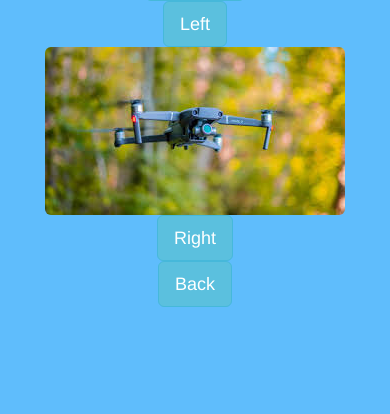
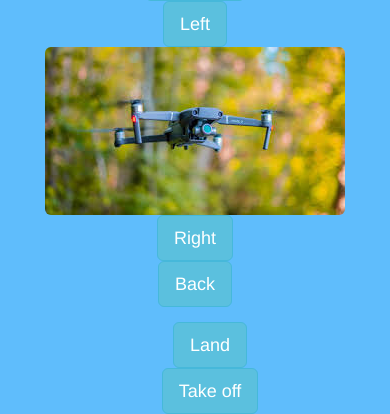
Before and after one commit to dazcona/locodrone, a Flask app: template src/templates/index.html in a window 390 px wide; the page is wider, and only the part inside the window is pictured. Shown: the part 497-911 px from the top of that part. Before the commit the page ends 804 px from the top of that part, so only its background shows below. Run offline with Flask 2, Linux system fonts and the light colour scheme; the template is opened without the code that fills it, so the values that code supplies are empty; some libraries are stand-ins or nearby versions.

Commit message:
Api to fly drone

```diff
--- a/src/app.py
+++ b/src/app.py
@@ -7,61 +7,46 @@ from PIL import Image
 
 app = Flask(__name__)
 
+
 @app.route('/')
 def index():
+    drone = tello.Tello('', 8989)
+    drone.takeoff()
+    drone.move('back', .02)
+    drone.land()
     return render_template('index.html')
 
 @app.route('/forward')
 def forward():
-    print('forward!!')
+    drone.move('forward', .02)
     return "200"
 
 @app.route('/right')
 def right():
-    print('right!!')
+    drone.move('right', .02)
     return "200"
 
 @app.route('/back')
 def back():
-    print('back!!')
+    drone.move('back', .02)
     return "200"
 
 @app.route('/left')
 def left():
-    print('left!!')
+    drone.move('left', .02)
     return "200"
 
+@app.route('/land')
+def land():
+    drone.land()
+    return "200"
 
-@app.route('/video')
-def video():
-
-    drone = tello.Tello('', 8889)
-
+@app.route('/takeoff')
+def takeoff():
     drone.takeoff()
-
-    time.sleep(5)
-
-    while True:
-
-        print('Reading drone!')
-        frame = drone.read()
-
-        if frame is None or frame.size == 0:
-            print('Nothing!')
-            continue
-
-        print('Get Image!')
-        image = Image.fromarray(frame)
-
-        print('Save Image!')
-        image.save("drone.jpg")
-
-        time.sleep(3)
-
-
-    return render_template('video.html')
+    return "200"
 
 
 if __name__ == '__main__':
 
-    app.run(debug=True, host='0.0.0.0')
+    app.run(debug=True, host='0.0.0.0', port=5001)
--- a/src/static/css/main.css
+++ b/src/static/css/main.css
@@ -1,6 +1,12 @@
 body {
     background-color: #5fbdfc;
     text-align: center;
+  }
+#footer {
+  position: absolute;
+  bottom: 0;
+  width: 100%;
+  height: 2.5rem;
 }
 
 h1 {
--- a/src/templates/index.html
+++ b/src/templates/index.html
@@ -45,6 +45,18 @@
                     </form>
             </div>
         </div>
+        <div id="footer">
+            <div class="col-6 col-sm-6 col-md-6">
+                    <form>
+                            <a href=# id=land><button type="button" class="btn btn-info btn-lg">Land</button></a>
+                    </form>
+            </div>
+            <div class="col-6 col-sm-6 col-md-6">
+                    <form>
+                            <a href=# id=takeoff><button type="button" class="btn btn-info btn-lg">Take off</button></a>
+                    </form>
+            </div>
+        </div>
     </div>
 
 <script type=text/javascript>
@@ -89,6 +101,26 @@
             return false;
           });
         });
+// Land
+      $(function() {
+        $('a#land').bind('click', function() {
+          $.getJSON('/land',
+              function(data) {
+            //do nothing
+          });
+          return false;
+        });
+      });
+// Take off
+      $(function() {
+        $('a#takeoff').bind('click', function() {
+          $.getJSON('/takeoff',
+              function(data) {
+            //do nothing
+          });
+          return false;
+        });
+      });
 </script>
 
 
```
Also changed, not shown: docker/docker-compose.yml (+6 -6 lines), src/static/movement.js (added, +9 -0 lines), src/tello.py (line endings or trailing spaces), 1 other file. Lines whose indentation alone changed are shown as unchanged.
